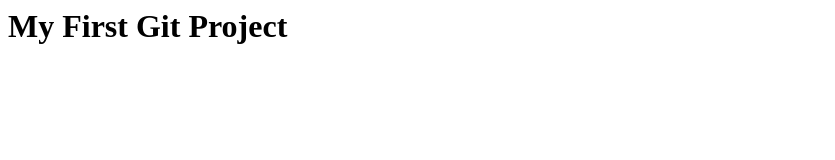
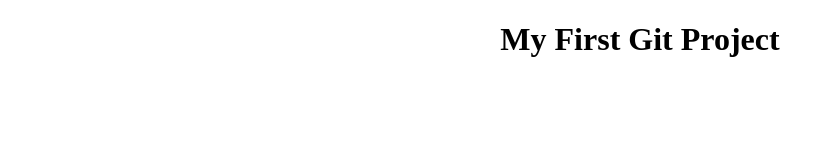
Before and after one commit to WaffleKone/TestRepo, a plain HTML site: page index.html in a window 1280 px wide. Shown: the whole page, without its empty margins (0-835 px from the left). Drawn offline with Linux system fonts and the light colour scheme.

Commit message:
learning how to set up CSS Styles that can be linked to another html document

```diff
--- a/index.html
+++ b/index.html
@@ -1 +1,9 @@
+<!DOCTYPE html>
+<html>
+    <head>
+        <title>My First Git Project</title>
+        <link href="styles.css" rel="stylesheet">
+    </head>
 <h1>My First Git Project</h1>
+
+</html>
--- /dev/null
+++ b/styles.css
@@ -0,0 +1,3 @@
+h1 {
+    text-align: center;
+}
```
